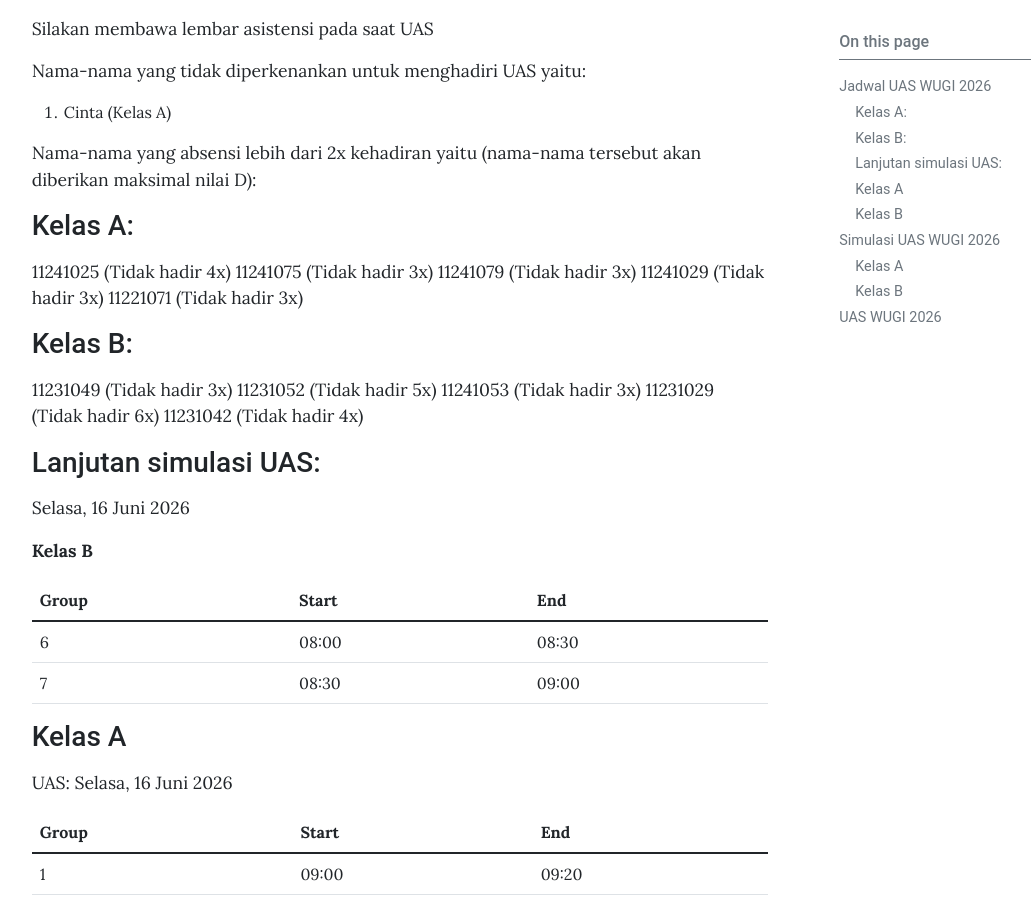
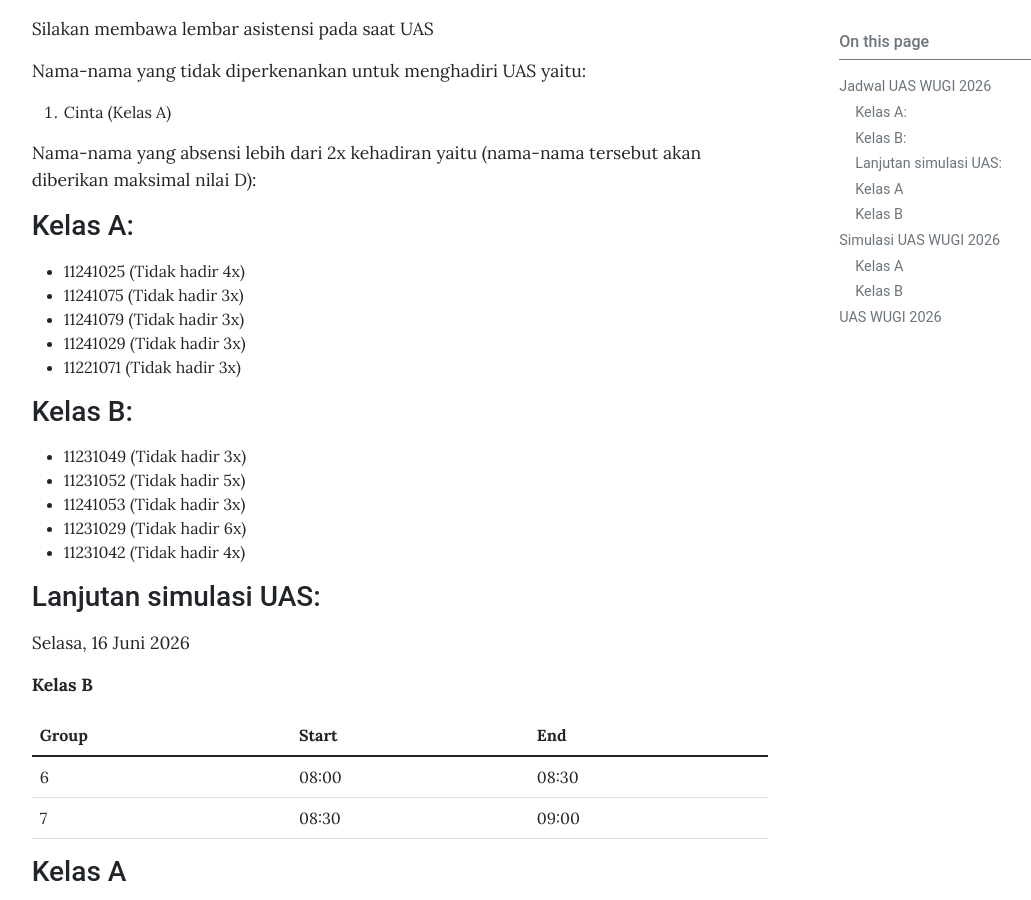
Before and after one commit to gusti-alfarisy/gusti-alfarisy.github.io, a Jekyll site: the page built from _posts/2026-05-24-final-exam-wugi-2026.md, in a window 1280 px wide and 900 px high, scrolled down 519 px. Shown: the whole window, without its empty margins (74-1105 px from the left). Built offline with Jekyll 4.4.1, drawn with Linux system fonts in a browser that asks for light colours.

Commit message:
update md style absensi

```diff
--- a/_posts/2026-05-24-final-exam-wugi-2026.md
+++ b/_posts/2026-05-24-final-exam-wugi-2026.md
@@ -22,19 +22,19 @@ Nama-nama yang absensi lebih dari 2x kehadiran yaitu (nama-nama tersebut akan di
 
 ### Kelas A:
 
-11241025 (Tidak hadir 4x)
-11241075 (Tidak hadir 3x)
-11241079 (Tidak hadir 3x)
-11241029 (Tidak hadir 3x)
-11221071 (Tidak hadir 3x)
+* 11241025 (Tidak hadir 4x)
+* 11241075 (Tidak hadir 3x)
+* 11241079 (Tidak hadir 3x)
+* 11241029 (Tidak hadir 3x)
+* 11221071 (Tidak hadir 3x)
 
 ### Kelas B:
 
-11231049 (Tidak hadir 3x)
-11231052 (Tidak hadir 5x)
-11241053 (Tidak hadir 3x)
-11231029 (Tidak hadir 6x)
-11231042 (Tidak hadir 4x)
+* 11231049 (Tidak hadir 3x)
+* 11231052 (Tidak hadir 5x)
+* 11241053 (Tidak hadir 3x)
+* 11231029 (Tidak hadir 6x)
+* 11231042 (Tidak hadir 4x)
 
 
 ### Lanjutan simulasi UAS:
```
